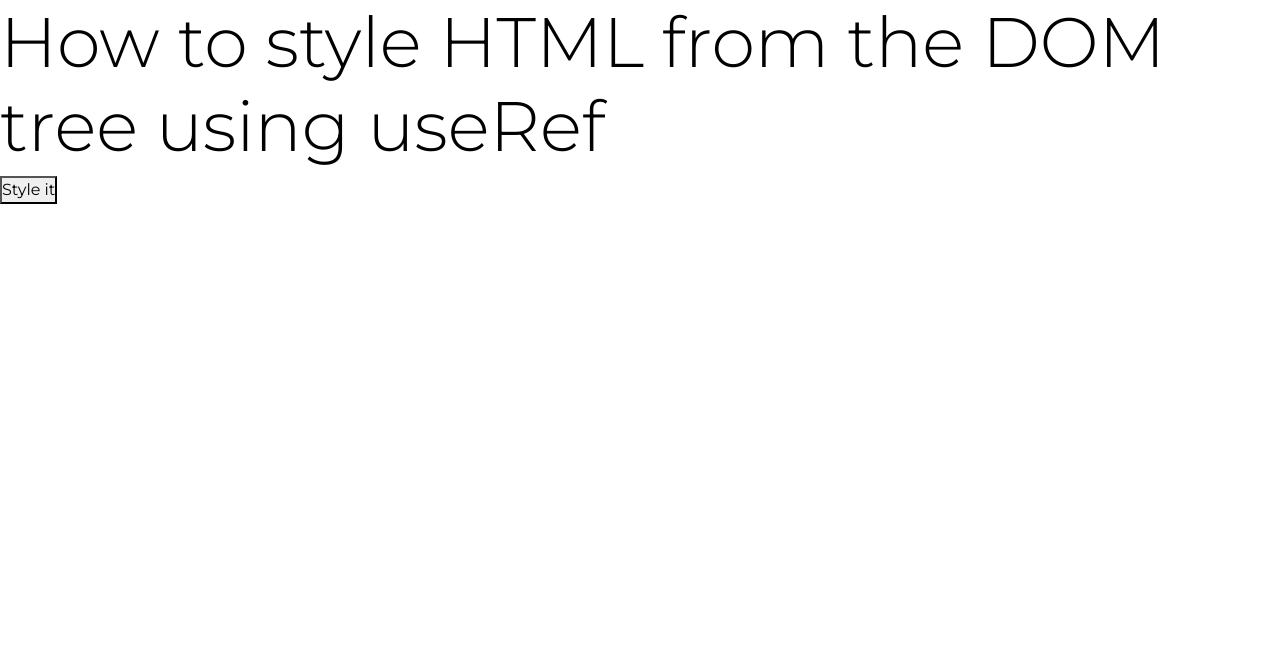
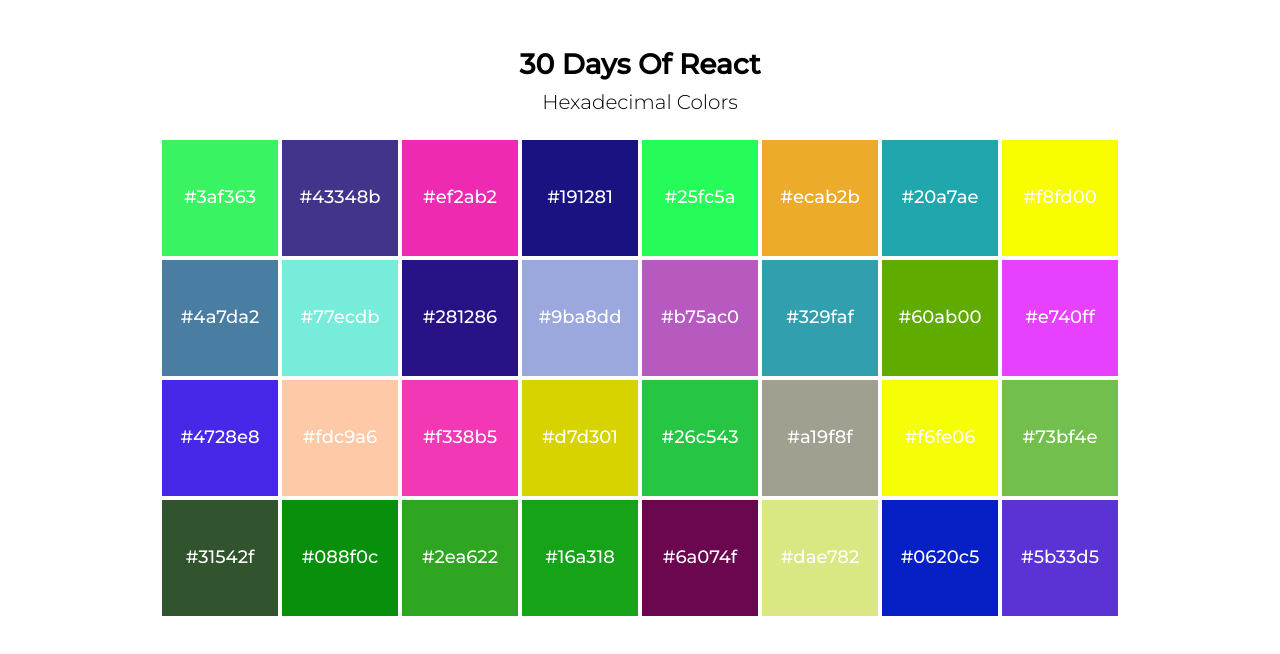
Before and after one commit to sxidsvit/react-challenge, a React (Create React App) app: page / in a window 1280 px wide. Shown: the top 654 px of the page. Built offline with nearby package versions, Linux system fonts and the light colour scheme.

Commit message:
Exercises - initial

```diff
--- a/src/App.js
+++ b/src/App.js
@@ -1,16 +1,58 @@
 import React, { useRef } from 'react'
 
-const App = (props) => {
-  const ref = useRef(null)
-  const onClick = () => {
-    ref.current.style.backgroundColor = '#61dbfb'
-    ref.current.style.padding = '50px'
-    ref.current.style.textAlign = 'center'
+const hexaColor = () => {
+  let str = '0123456789abcdef'
+  let color = ''
+  for (let i = 0; i < 6; i++) {
+    let index = Math.floor(Math.random() * str.length)
+    color += str[index]
   }
+  return '#' + color
+}
+
+const HexaColor = ({ hexaColor }) => {
+
+  const bgcolor = hexaColor()
+
+  const styles = {
+    hexaColor: {
+      width: "120px",
+      height: "120px",
+      backgroundColor: bgcolor,
+      display: "flex",
+      alignItems: "center",
+      justifyContent: "center",
+      textAlign: "center",
+      border: "2px solid #fff",
+      color: "#fff",
+      fontWeight: "500",
+      fontSize: "18px",
+    }
+  }
+
   return (
-    <div className='App'>
-      <h1 ref={ref}>How to style HTML from the DOM tree using useRef</h1>
-      <button onClick={onClick}>Style it</button>
+    <div style={styles.hexaColor}>
+      { bgcolor}
+    </div>
+  )
+}
+
+const App = () => {
+
+  const hexadecimalList = []
+  for (let number = 0; number < 32; number++) {
+    hexadecimalList.push(<HexaColor key={number + 1} hexaColor={hexaColor} />)
+  }
+
+  return (
+    <div className="container">
+      <div style={{ margin: "auto", width: "960px" }} className="pt-5 mb-5" >
+        <h3 className="text-center font-weight-bold"> 30 Days Of React</h3>
+        <h5 className="text-center font-weight-light mb-4">Hexadecimal Colors</h5>
+        <div className="d-flex flex-row flex-wrap justify-content-center ">
+          {hexadecimalList}
+        </div>
+      </div>
     </div>
   )
 }
```
